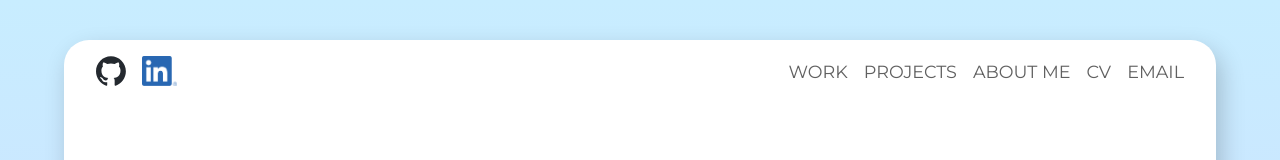
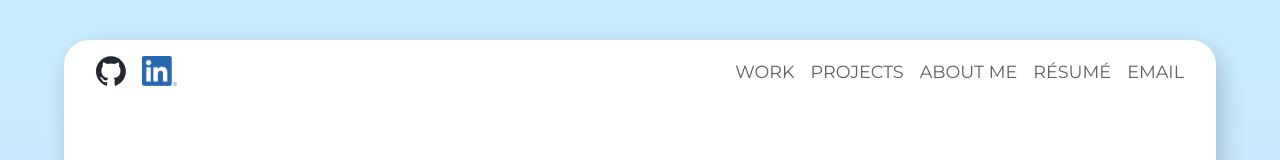
Before and after one commit to chanoonna/chanoonna, a React app: page / in a window 1280 px wide. Shown: the top 160 px of the page. Built offline with nearby package versions, Linux system fonts and the light colour scheme.

Commit message:
Update CV to RESUME

```diff
--- a/src/components/NavBar.tsx
+++ b/src/components/NavBar.tsx
@@ -76,7 +76,7 @@
           PROJECTS
         </li>
         <li className="nav-item">ABOUT ME</li>
-        <li className="nav-item">CV</li>
+        <li className="nav-item">RÉSUMÉ</li>
         <li className="nav-item">
           <a href="mailto:chanoonna@gmail.com">EMAIL</a>
         </li>
```
